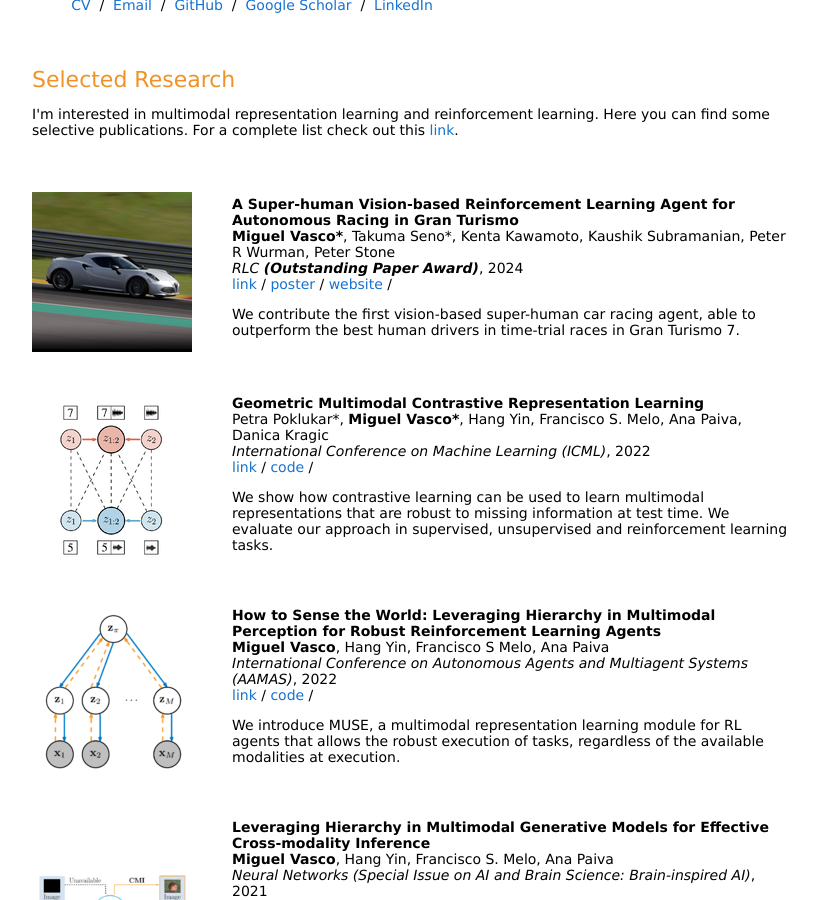
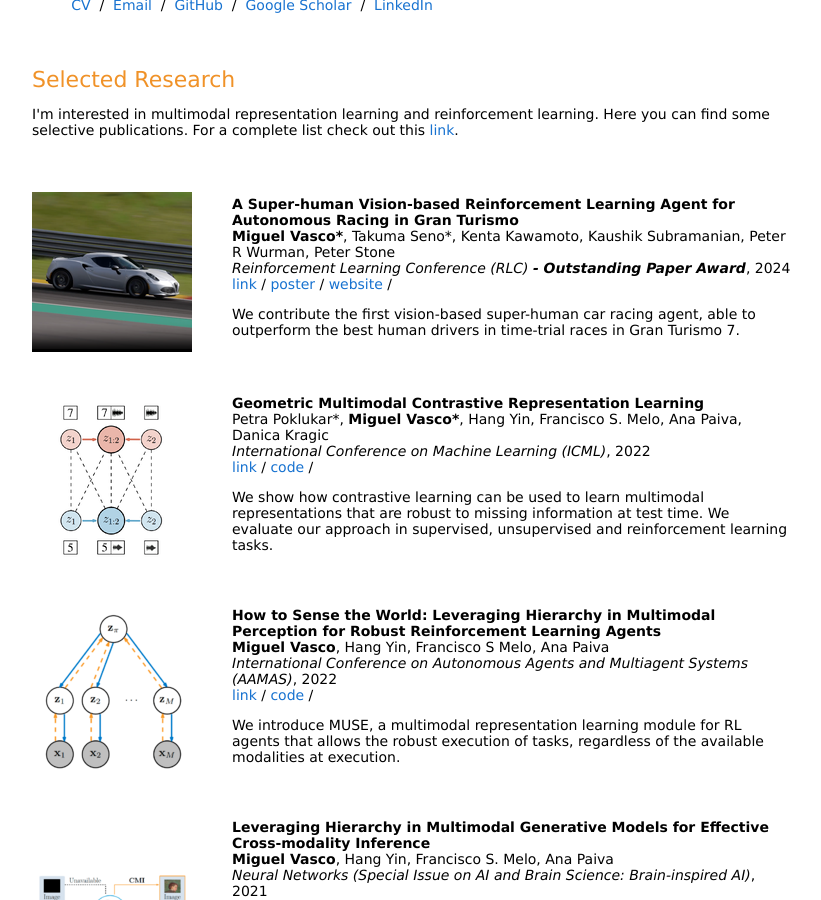
Before and after one commit to miguelsvasco/miguelsvasco.github.io_old, a Jekyll site: the page built from _posts/2024-07-01-vision-gt.markdown, in a window 1280 px wide and 900 px high, scrolled down 340 px. Shown: the whole window, without its empty margins (228-1049 px from the left). Built offline with Jekyll 4.4.1, drawn with Linux system fonts in a browser that asks for light colours.

Commit message:
Update paper info

```diff
--- a/_posts/2024-07-01-vision-gt.markdown
+++ b/_posts/2024-07-01-vision-gt.markdown
@@ -6,7 +6,7 @@ image: /images/rlc2024.png
 categories: research
 author: "Miguel Vasco"
 authors: "<strong>Miguel Vasco*</strong>, Takuma Seno*, Kenta Kawamoto, Kaushik Subramanian, Peter R Wurman, Peter Stone"
-venue: "RLC <strong>(Outstanding Paper Award)</strong>"
+venue: "Reinforcement Learning Conference (RLC) <strong>- Outstanding Paper Award</strong>"
 link: https://rlj.cs.umass.edu/2024/papers/Paper213.html
 poster: https://drive.google.com/file/d/1Ps2iEVGyGXw4FDu8r0qI5TKrVerXy_A6/view?usp=sharing
 website: https://ai.sony/publications/A-Super-human-Vision-based-Reinforcement-Learning-Agent-for-Autonomous-Racing-in-Gran-Turismo/
```
